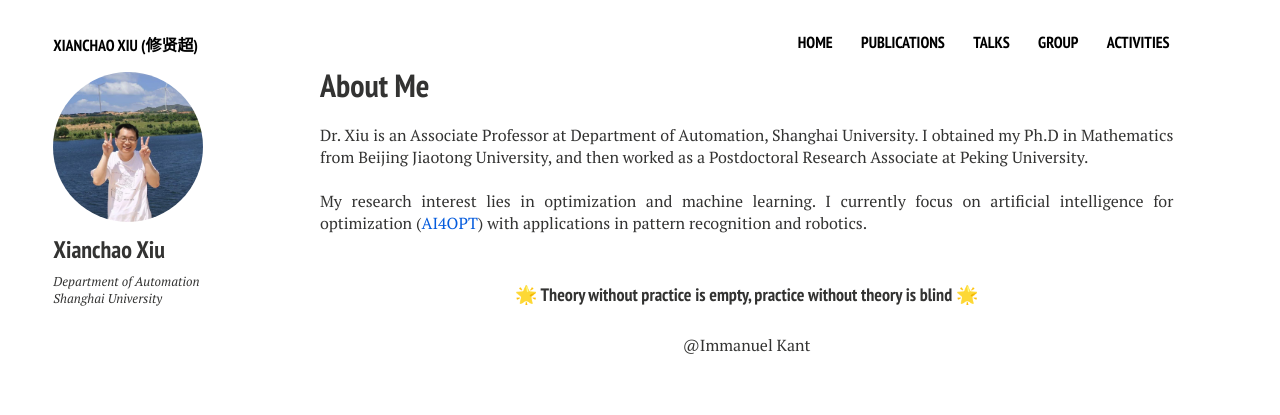
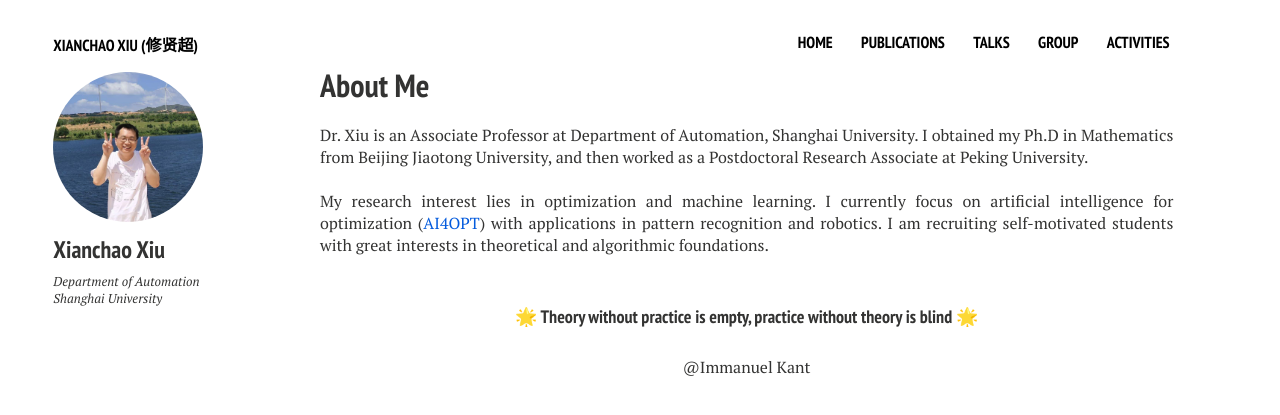
Before and after one commit to xianchaoxiu/xianchaoxiu.github.io, a Jekyll site: the page built from index.md, in a window 1280 px wide. Shown: the top 415 px of the page. Built offline with Jekyll 4.4.1, drawn with Linux system fonts in a browser that asks for light colours; nearby versions of some CDN libraries.

Commit message:
Update home2.html

```diff
--- a/_layouts/home2.html
+++ b/_layouts/home2.html
@@ -32,8 +32,8 @@
 
 
 	 My research interest lies in optimization and machine learning.
-	 I currently focus on artificial intelligence for optimization (<a href="https://github.com/xianchaoxiu/AI4OPT" class="textlink" target="_blank">AI4OPT</a>) with applications in pattern recognition and robotics. <br><br>
-
+	 I currently focus on artificial intelligence for optimization (<a href="https://github.com/xianchaoxiu/AI4OPT" class="textlink" target="_blank">AI4OPT</a>) with applications in pattern recognition and robotics.
+         I am recruiting self-motivated students with great interests in theoretical and algorithmic foundations. <br><br>
 
 
 <h4 align="center">🌟 Theory without practice is empty, practice without theory is blind 🌟</h4>
```
